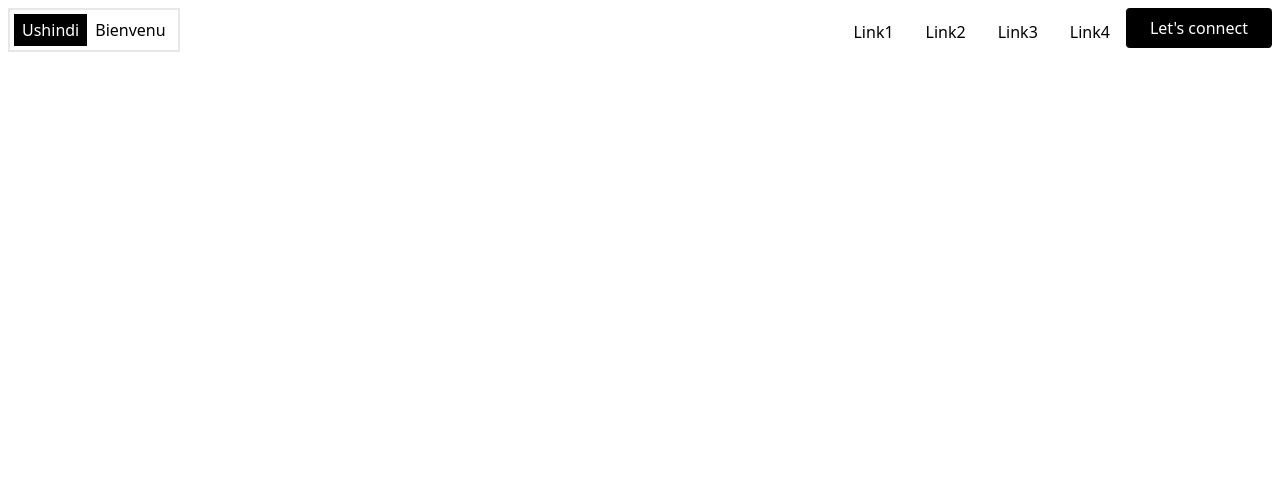
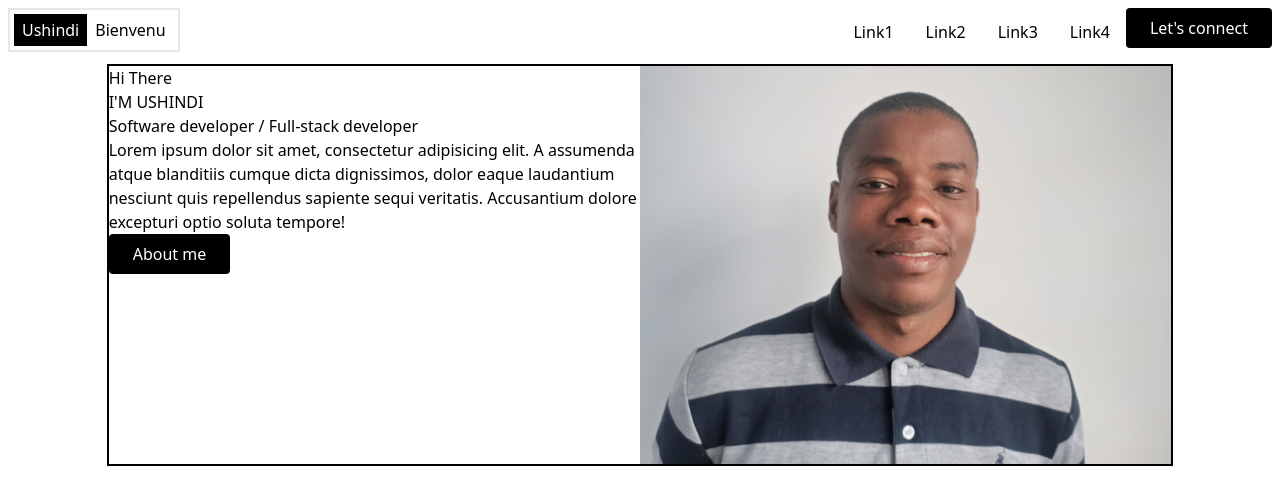
Before and after one commit to bienvenuushindi/my-portfolio, a React (Create React App) app: page / in a window 1280 px wide. Shown: the top 504 px of the page. Built offline with nearby package versions, Linux system fonts and the light colour scheme.

Commit message:
Structure headline section

```diff
--- a/src/App.js
+++ b/src/App.js
@@ -1,9 +1,11 @@
 import Header from "./components/header";
+import Headline from "./components/Headline";
 
 function App() {
   return (
     <div className="App">
         <Header />
+        <Headline />
     </div>
   );
 }
--- /dev/null
+++ b/src/components/Headline.js
@@ -0,0 +1,32 @@
+import author from '../image/usb-bush.jpg';
+const Headline = () => {
+    return (
+        <div className="w-full">
+            <div className="lg:w-10/12 mx-auto border-2 border-black">
+                <div className="flex flex-col lg:flex-row">
+                    <div className="flex-1 flex-col border-1 border-black">
+                        <div className="">Hi There</div>
+                        <div className="">
+                            <h1>I'M <span>USHINDI</span></h1>
+                            <h5>Software developer / Full-stack developer</h5>
+                        </div>
+                        <div className="">
+                            <p>Lorem ipsum dolor sit amet, consectetur adipisicing elit. A assumenda atque blanditiis cumque dicta
+                                dignissimos, dolor eaque laudantium nesciunt quis repellendus sapiente sequi veritatis.
+                                Accusantium dolore excepturi optio soluta tempore!
+                            </p>
+                        </div>
+                        <div className="">
+                            <button className="px-6 py-2 rounded bg-black hover:bg-blend-darken text-white ">About me</button>
+                        </div>
+                    </div>
+                    <div className="flex-1 border-1 border-black">
+                        <img src={author} alt="Ushindi Bienvenu"/>
+                    </div>
+                </div>
+            </div>
+        </div>
+    )
+}
+
+export default Headline
```
Also changed, not shown: src/image/usb-bush.jpg (added).
